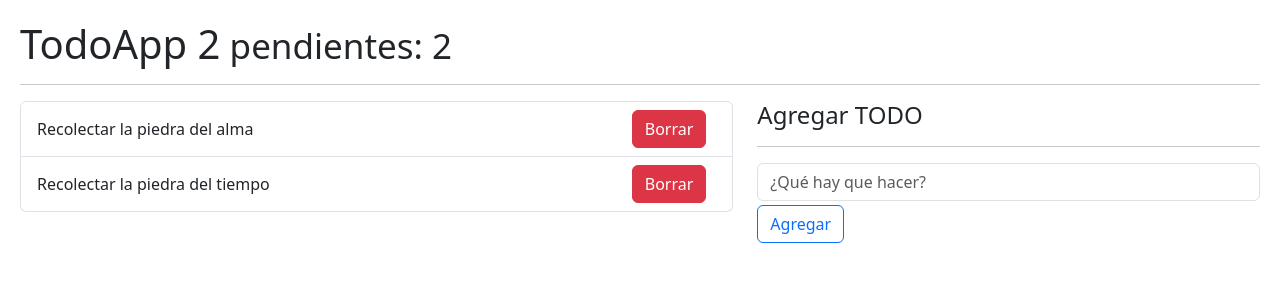
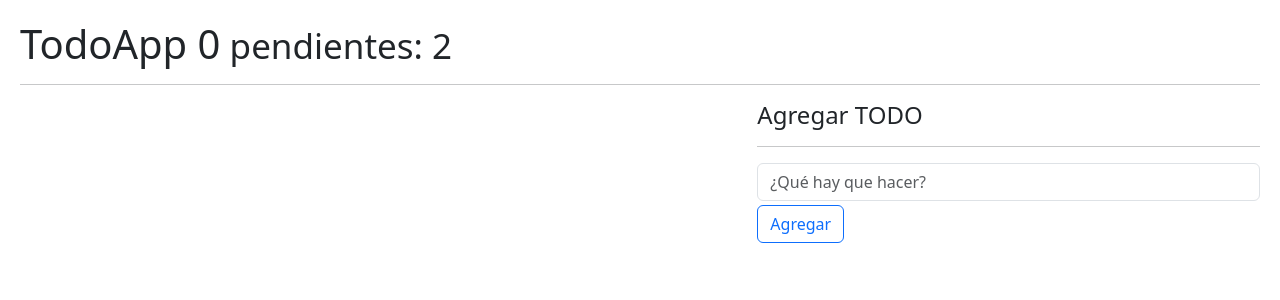
Before and after one commit to Leonardo-Robot-PostRock/HooksApp, a React (Vite) app: page / in a window 1280 px wide. Shown: the top 300 px of the page. Built offline with nearby package versions, Linux system fonts and the light colour scheme.

Commit message:
guardar y leer todos en localStorage

```diff
--- a/src/08-useReducer/TodoApp.jsx
+++ b/src/08-useReducer/TodoApp.jsx
@@ -1,28 +1,27 @@
 import React, { useReducer, useState } from 'react';
+import { useEffect } from 'react';
 import { TodoAdd } from './TodoAdd';
 import { TodoList } from './TodoList';
 import { todoReducer } from './todoReducer';
 
-const initialState = [
-  {
-    id: new Date().getTime(),
-    description: 'Recolectar la piedra del alma',
-    done: false
-  },
-  {
-    id: new Date().getTime() * 3,
-    description: 'Recolectar la piedra del tiempo',
-    done: false
-  }
-];
+const initialState = [];
+
+const init = () => {
+  return JSON.parse(localStorage.getItem('todos')) || [];
+};
+
 export const TodoApp = () => {
-  const [todos, dispatchTodo] = useReducer(todoReducer, initialState);
+  const [todos, dispatchTodo] = useReducer(todoReducer, initialState, init);
+
+  useEffect(() => {
+    localStorage.setItem('todos', JSON.stringify(todos));
+    return () => {};
+  }, [todos]);
 
   const handleNewTodo = (todo) => {
     const action = { type: 'Add Todo', payload: todo };
-    dispatchTodo(action)
+    dispatchTodo(action);
   };
-
 
   return (
     <>
```
